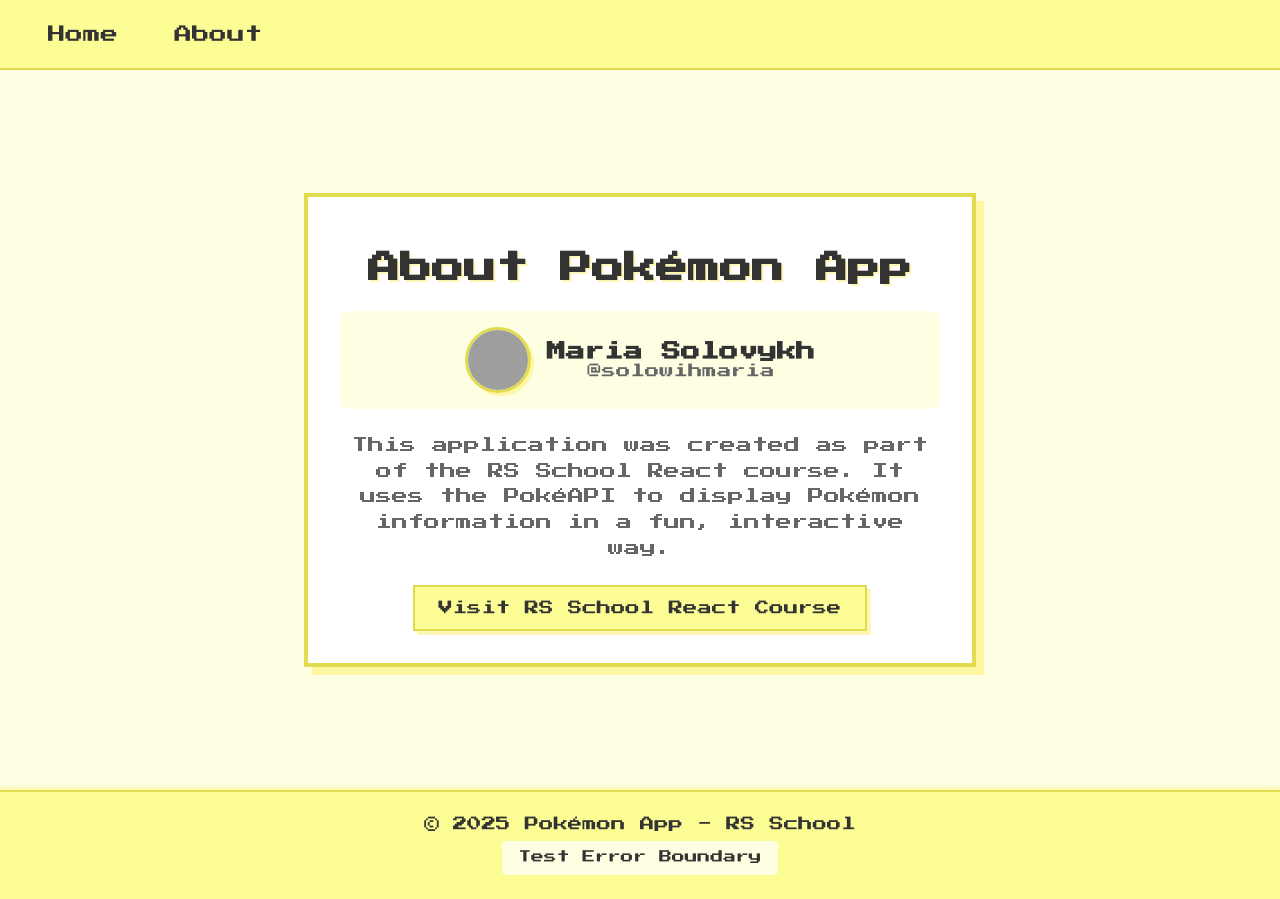
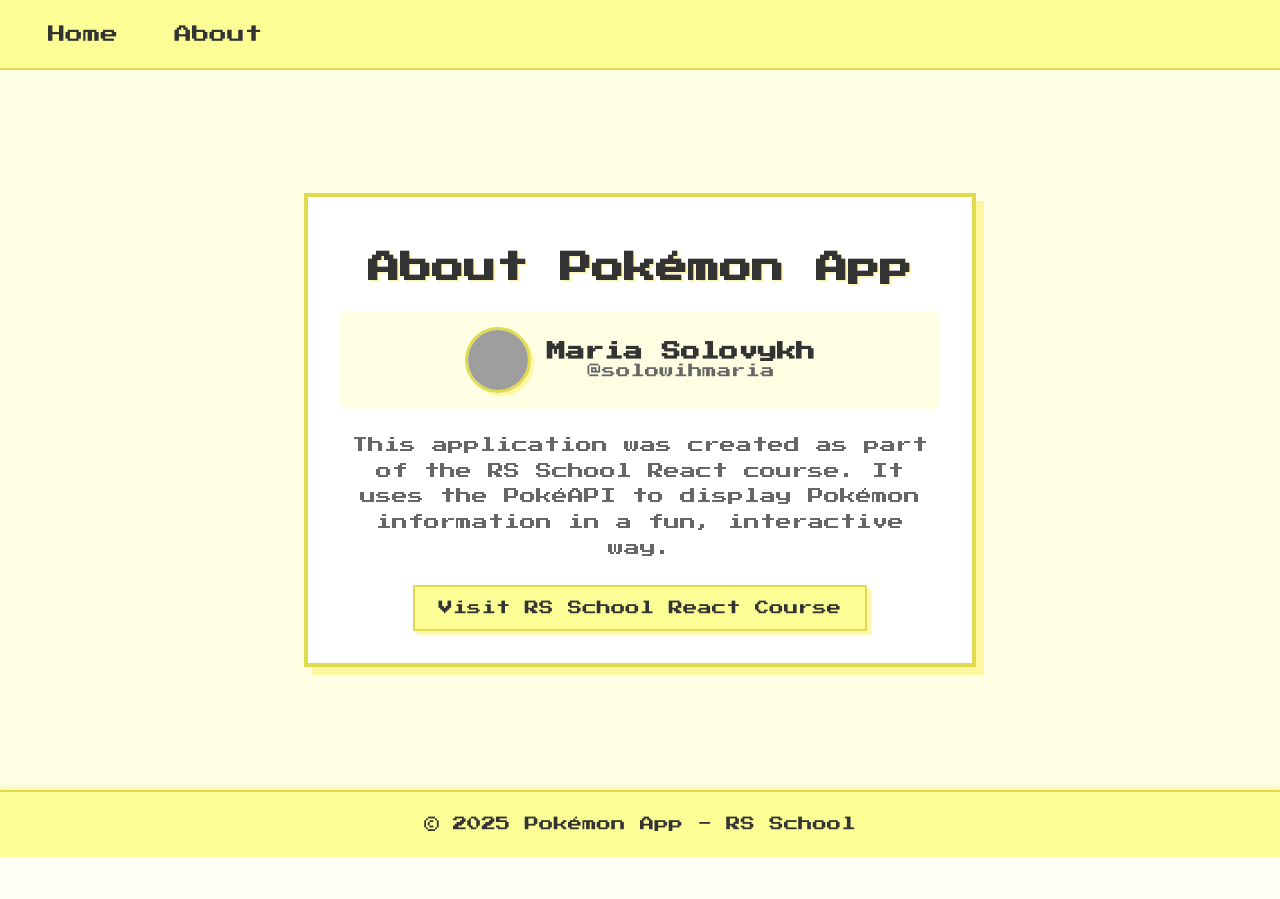
Before and after one commit to solowihmaria/react-course-tasks, a React (Vite) app: page /about in a window 1280 px wide. After the commit the page ends 857 px from the top, so only its background shows below. Built offline with nearby package versions, Linux system fonts and the light colour scheme; grey boxes are pictures that could not be loaded.

Commit message:
refactor: correct Outlet usage in routing structure

```diff
--- a/src/components/Footer/Footer.tsx
+++ b/src/components/Footer/Footer.tsx
@@ -1,23 +1,10 @@
 import styles from './Footer.module.css';
 
-interface FooterProps {
-  onTestError?: () => void;
-}
-
-export const Footer = ({ onTestError }: FooterProps) => {
+export const Footer = () => {
   return (
     <footer className={styles.footer}>
       <div className={styles.content}>
         <p>© 2025 Pokémon App - RS School</p>
-        {onTestError && (
-          <button
-            onClick={onTestError}
-            className={styles.errorButton}
-            aria-label="Test error boundary"
-          >
-            Test Error Boundary
-          </button>
-        )}
       </div>
     </footer>
   );
--- a/src/components/Layout/Layout.tsx
+++ b/src/components/Layout/Layout.tsx
@@ -1,24 +1,16 @@
 import { Header } from '../Header/Header';
 import { Footer } from '../Footer/Footer';
 import styles from './Layout.module.css';
-import { useState } from 'react';
+import { Outlet } from 'react-router-dom';
 
-export const Layout = ({ children }: { children: React.ReactNode }) => {
-  const [forceError, setForceError] = useState(false);
-
-  const throwTestError = () => {
-    setForceError(true);
-  };
-
-  if (forceError) {
-    throw new Error('Test Error Boundary');
-  }
-
+export const Layout = () => {
   return (
     <div className={styles.layout}>
       <Header />
-      <main className={styles.main}>{children}</main>
-      <Footer onTestError={throwTestError} />
+      <main className={styles.main}>
+        <Outlet />
+      </main>
+      <Footer />
     </div>
   );
 };
--- a/src/pages/Main/MainPage.tsx
+++ b/src/pages/Main/MainPage.tsx
@@ -1,14 +1,11 @@
 import { Outlet, useParams, useNavigate, Navigate } from 'react-router-dom';
 import { LeftSide } from './parts/LeftSide/LeftSide';
-import { RightSide } from './parts/RightSide/RightSide';
 import styles from './MainPage.module.css';
 
 export const MainPage = () => {
   const { page, pokemonId } = useParams();
   const navigate = useNavigate();
-
   const pageNum = Number(page);
-  const hasDetails = !!pokemonId;
 
   const MAX_PAGE = 163;
 
@@ -17,6 +14,7 @@
     Number.isInteger(pageNum) &&
     pageNum > 0 &&
     pageNum <= MAX_PAGE;
+
   const isValidPokemonId =
     !pokemonId ||
     (!isNaN(Number(pokemonId)) && Number.isInteger(Number(pokemonId)));
@@ -34,13 +32,12 @@
   return (
     <div className={styles.container}>
       <div
-        className={`${styles.leftContainer} ${hasDetails ? styles.withDetails : ''}`}
+        className={`${styles.leftContainer} ${pokemonId ? styles.withDetails : ''}`}
         onClick={handleMainClick}
       >
         <LeftSide currentPage={pageNum} />
-        <Outlet />
       </div>
-      {hasDetails && <RightSide />}
+      <Outlet />
     </div>
   );
 };
--- a/src/router/Router.tsx
+++ b/src/router/Router.tsx
@@ -1,12 +1,12 @@
 import {
   createBrowserRouter,
   RouterProvider,
-  Outlet,
   Navigate,
 } from 'react-router-dom';
 import ErrorBoundary from '../components/ErrorBoundary/ErrorBoundary';
 import { Layout } from '../components/Layout/Layout';
 import { MainPage } from '../pages/Main/MainPage';
+import { RightSide } from '../pages/Main/parts/RightSide/RightSide';
 import { AboutPage } from '../pages/About/AboutPage';
 import { NotFoundPage } from '../pages/NotFound/NotFoundPage';
 
@@ -14,9 +14,7 @@
   {
     element: (
       <ErrorBoundary>
-        <Layout>
-          <Outlet />
-        </Layout>
+        <Layout />
       </ErrorBoundary>
     ),
     children: [
@@ -30,6 +28,7 @@
         children: [
           {
             path: ':pokemonId',
+            element: <RightSide />,
           },
         ],
       },
```
